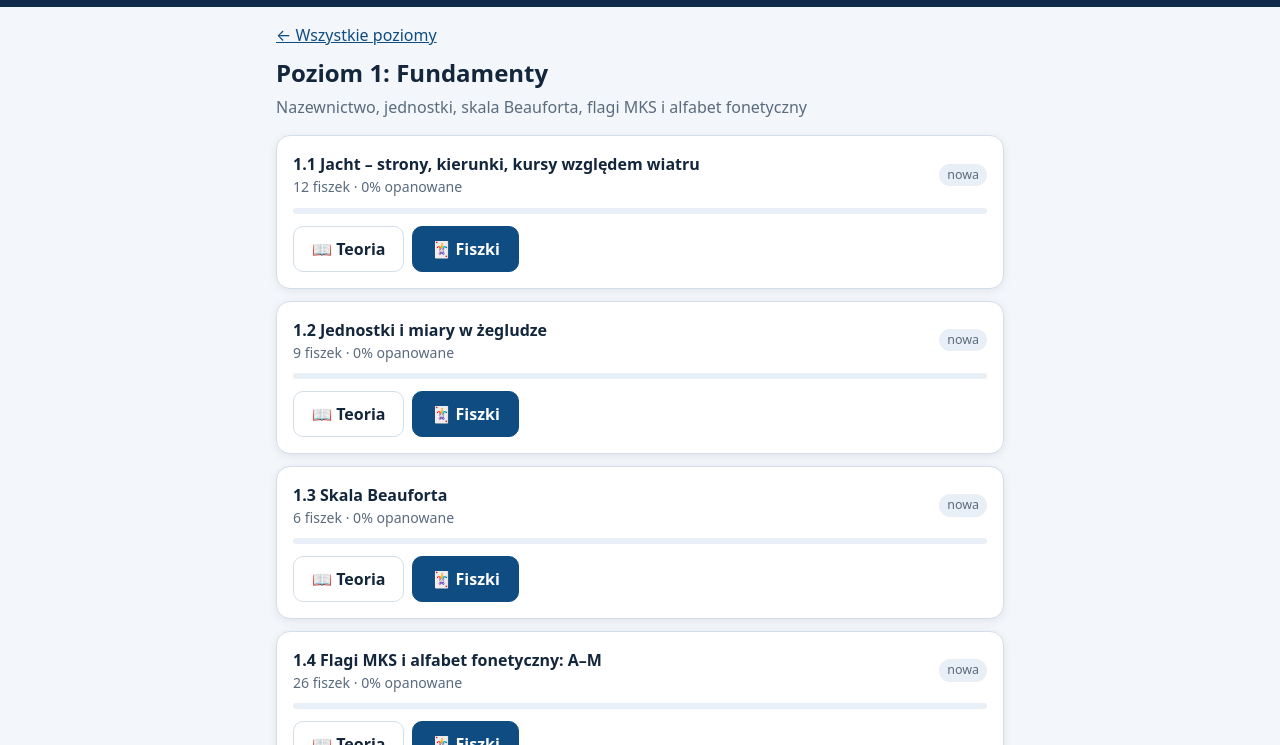
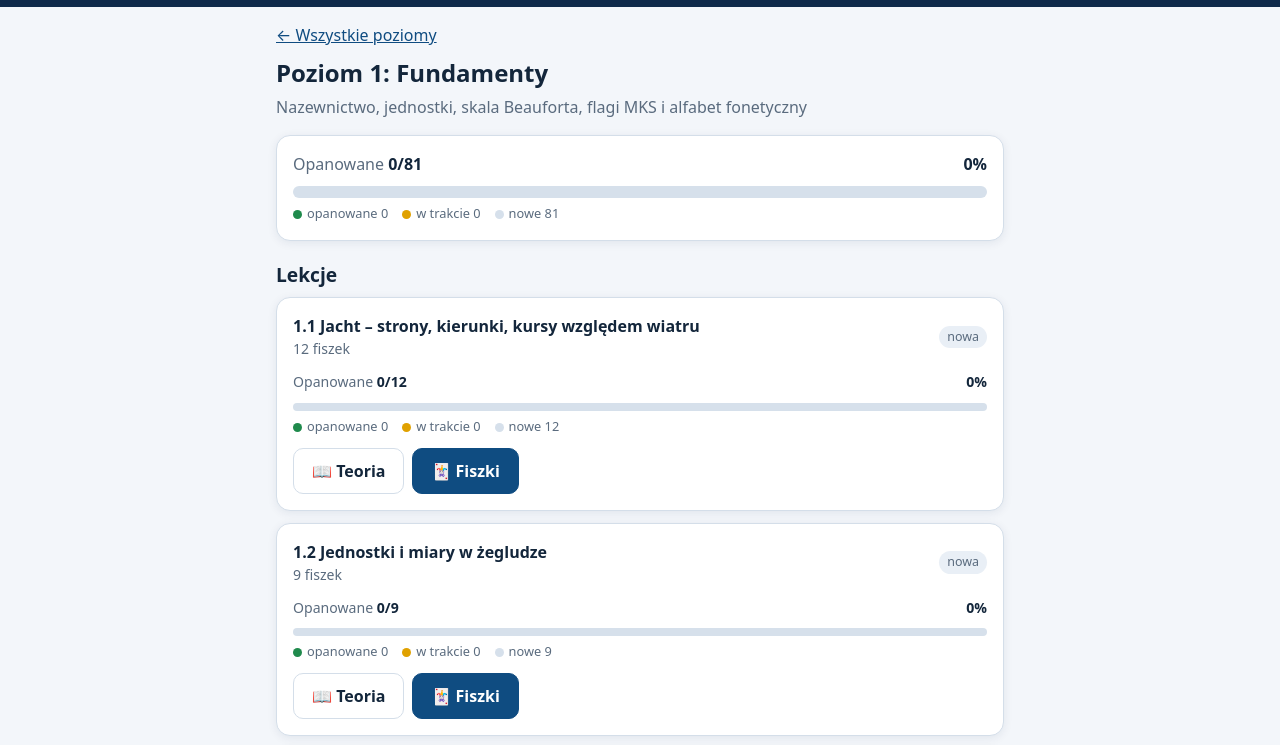
Before and after one commit to igulinda/sternik_morski, a plain HTML site: page index.html in a window 1280 px wide. Both pictures are taken after a click on the link 640 px from the left and 518 px from the top of the page. Shown: the part 39-784 px from the top of the page. Drawn offline with Linux system fonts and the light colour scheme.

Commit message:
Paski postępu: opanowane / w trakcie / nowe, pasek całego poziomu
Co-Authored-By: Claude Opus 5.5 <noreply@anthropic.com>
Claude-Session: https://claude.ai/code/session_01DXx2CpeTaDyZutshfJa7x3

```diff
--- a/css/style.css
+++ b/css/style.css
@@ -128,3 +128,23 @@ th { background: var(--surface-2); }
 .flash .q, .flash .a { text-wrap: balance; }
 .flash .explain { max-width: 34em; margin-inline: auto; }
 .flash .tip { text-align: center; border-left: 0; border-top: 3px solid var(--accent); }
+
+/* paski postępu */
+:root { --track: #d6e0eb; --learn: #e0a100; }
+@media (prefers-color-scheme: dark) { :root:not([data-theme="light"]) { --track: #2b3f63; --learn: #e8b23a; } }
+:root[data-theme="dark"] { --track: #2b3f63; --learn: #e8b23a; }
+.bar { background: var(--track); height: 8px; border-radius: 4px; }
+.bar.seg { display: flex; }
+.bar.seg > span { display: block; height: 100%; transition: width .4s; }
+.bar .s-ok { background: var(--ok); }
+.bar .s-learn { background: var(--learn); }
+.prog { margin-top: 12px; }
+.prog-head { display: flex; justify-content: space-between; font-size: .88rem; color: var(--muted); margin-bottom: 4px; font-variant-numeric: tabular-nums; }
+.prog-head b { color: var(--text); }
+.prog.big .prog-head { font-size: 1rem; }
+.prog.big .bar { height: 12px; border-radius: 6px; }
+.prog-legend { display: flex; flex-wrap: wrap; gap: 4px 14px; font-size: .8rem; color: var(--muted); margin-top: 6px; }
+.dot { display: inline-block; width: 9px; height: 9px; border-radius: 50%; margin-right: 5px; vertical-align: middle; }
+.dot.ok { background: var(--ok); } .dot.learn { background: var(--learn); } .dot.fresh { background: var(--track); }
+@media (prefers-reduced-motion: reduce) { .bar.seg > span { transition: none; } }
+.card-box > .prog:first-child { margin-top: 0; }
--- a/js/app.js
+++ b/js/app.js
@@ -34,6 +34,22 @@
     p.seen += 1; p.last = Date.now();
     if (g === 'bad') p.box = 0; else if (g === 'mid') p.box = Math.max(1, Math.min(p.box, 1)); else p.box = Math.min(3, Math.max(p.box, 0) + 1);
     progress[id] = p; save();
+  }
+  function dist(cards) {
+    const d = { ok: 0, learn: 0, fresh: 0, total: cards.length };
+    cards.forEach((c) => { const b = box(c.id); if (b >= 2) d.ok++; else if (b >= 0) d.learn++; else d.fresh++; });
+    return d;
+  }
+  // pasek postępu: zielone = opanowane, żółte = w trakcie, tło = nowe
+  function progressBar(cards, big) {
+    const d = dist(cards);
+    const pct = (x) => (d.total ? (100 * x / d.total) : 0);
+    return `<div class="prog${big ? ' big' : ''}">
+      <div class="prog-head"><span>Opanowane <b>${d.ok}/${d.total}</b></span><b>${Math.round(pct(d.ok))}%</b></div>
+      <div class="bar seg" role="img" aria-label="Opanowane ${d.ok} z ${d.total}, w trakcie ${d.learn}, nowe ${d.fresh}">
+        <span class="s-ok" style="width:${pct(d.ok)}%"></span><span class="s-learn" style="width:${pct(d.learn)}%"></span></div>
+      <div class="prog-legend"><span><i class="dot ok"></i>opanowane ${d.ok}</span><span><i class="dot learn"></i>w trakcie ${d.learn}</span><span><i class="dot fresh"></i>nowe ${d.fresh}</span></div>
+    </div>`;
   }
   function mastery(cards) {
     if (!cards.length) return 0;
@@ -82,8 +98,8 @@
         html += `<a class="card-box level" href="#poziom-${l.level}">
           <div class="level-head"><div class="level-num">${l.level}</div>
           <div><div class="level-title">${esc(l.title)}</div><div class="level-desc">${esc(l.desc)}</div></div></div>
-          <div class="bar"><span style="width:${m}%"></span></div>
-          <div class="level-desc" style="margin-top:4px">${data.lessons.length} lekcji · ${cards.length} fiszek · ${m}% opanowane</div></a>`;
+          ${progressBar(cards)}
+          <div class="level-desc" style="margin-top:4px">${data.lessons.length} lekcji · ${cards.length} fiszek</div></a>`;
       } else {
         html += `<div class="card-box level locked"><div class="level-head"><div class="level-num">${l.level}</div>
           <div><div class="level-title">${esc(l.title)}</div><div class="level-desc">${esc(l.desc)}</div></div></div>
@@ -97,14 +113,16 @@
     const data = LEVELS[n];
     const meta = INDEX.levels.find((l) => l.level === n);
     if (!data) { app.innerHTML = `<p>Ten poziom jest w przygotowaniu.</p><a class="btn" href="#start">← Wróć</a>`; return; }
-    let html = `<a href="#start">← Wszystkie poziomy</a><h1>Poziom ${n}: ${esc(meta.title)}</h1><p class="sub">${esc(meta.desc)}</p>`;
+    let html = `<a href="#start">← Wszystkie poziomy</a><h1>Poziom ${n}: ${esc(meta.title)}</h1><p class="sub">${esc(meta.desc)}</p>
+      <div class="card-box">${progressBar(data.lessons.flatMap((x) => x.cards), true)}</div>
+      <h2>Lekcje</h2>`;
     data.lessons.forEach((ls, i) => {
       const m = mastery(ls.cards);
       html += `<div class="card-box"><div class="lesson-row"><div>
           <div class="level-title">${n}.${i + 1} ${esc(ls.title)}</div>
-          <div class="meta">${ls.cards.length} fiszek · ${m}% opanowane</div></div>
-          <span class="pill">${m >= 80 ? '✔ opanowane' : m > 0 ? 'w trakcie' : 'nowa'}</span></div>
-        <div class="bar"><span style="width:${m}%"></span></div>
+          <div class="meta">${ls.cards.length} fiszek</div></div>
+          <span class="pill">${m >= 80 ? '✔ opanowana' : dist(ls.cards).fresh < ls.cards.length ? 'w trakcie' : 'nowa'}</span></div>
+        ${progressBar(ls.cards)}
         <div class="btn-row"><a class="btn" href="#lekcja-${ls.id}">📖 Teoria</a>
           <a class="btn primary" href="#fiszki-${ls.id}">🃏 Fiszki</a></div></div>`;
     });
```
